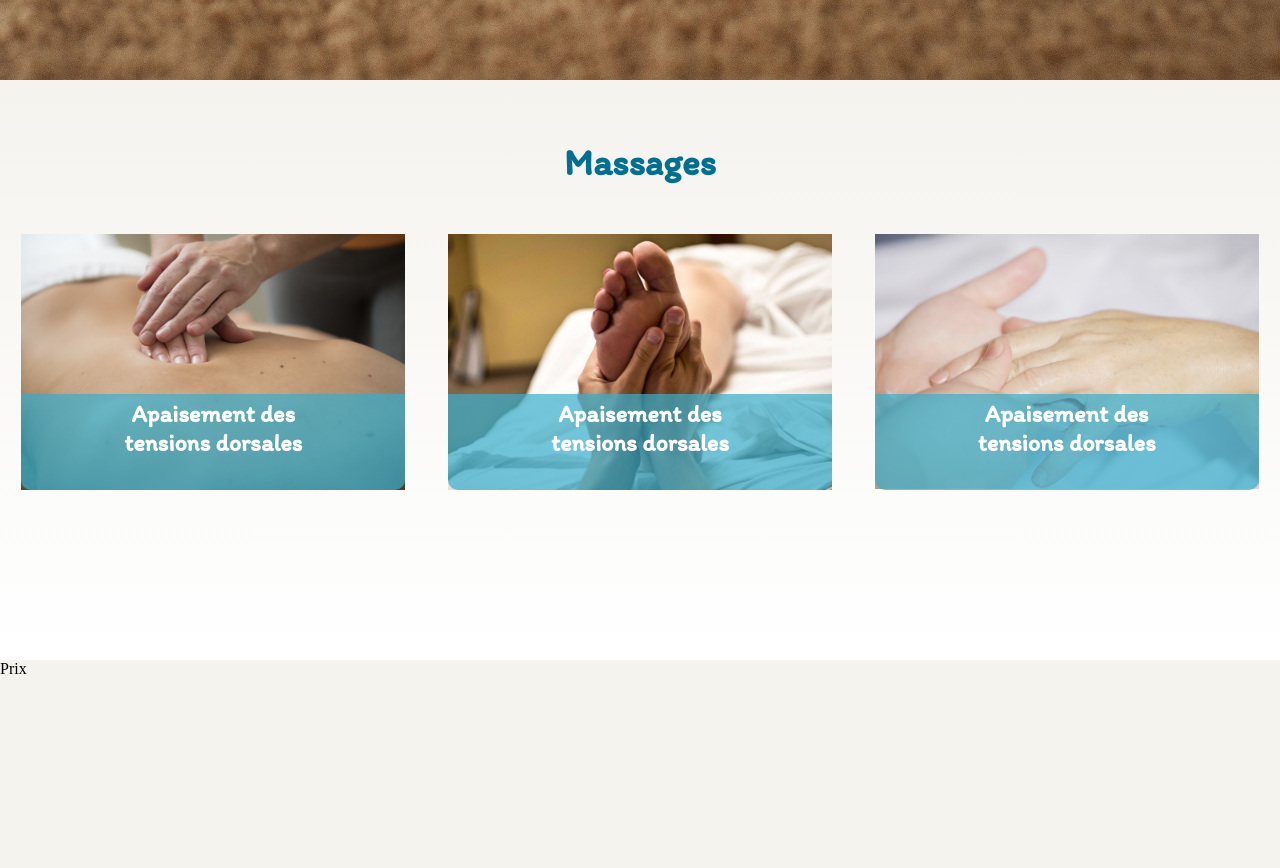
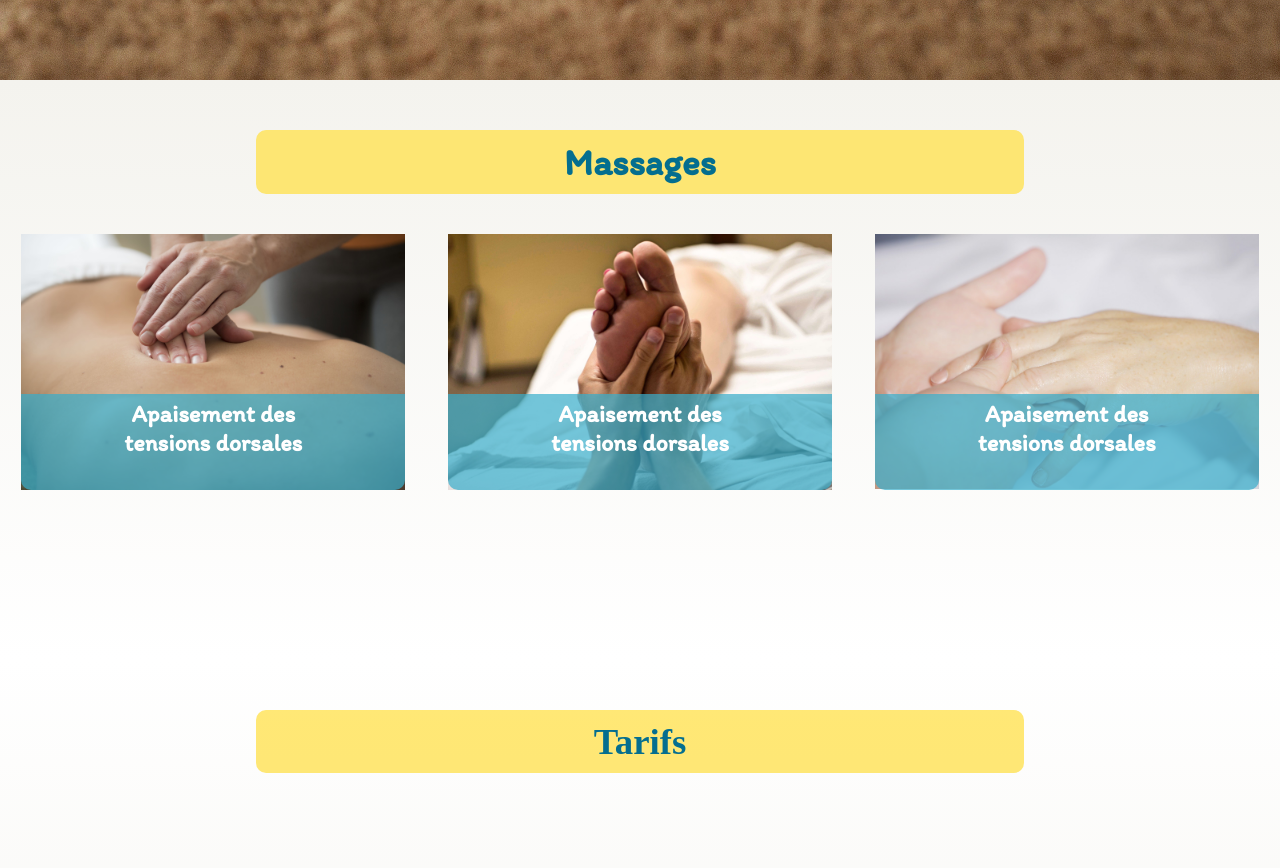
Before and after one commit to HeryRavelojaona/HSmassage, a Next.js app: page / in a window 1280 px wide. Shown: the part 720-1588 px from the top of the page. Built offline with nearby package versions, Linux system fonts and the light colour scheme.

Commit message:
Restyle title H2

```diff
--- a/components/About.js
+++ b/components/About.js
@@ -21,7 +21,9 @@ export default function About(){
     }, [ posY ])
     return(
         <div className="about" ref={ aboutRef }>
-            <h2>Massages</h2>
+            <div className="title">
+                <h2>Massages</h2>
+            </div>
             <motion.div initial={{ opacity : 0 }} animate={{ opacity :aboutOpacity}} transition={{ duration: 2 }} className="about-item">
                 <AboutItem
                     src="../images/dos.jpg"
--- a/components/Tarifs.js
+++ b/components/Tarifs.js
@@ -1,7 +1,10 @@
 export default function Tarifs(){
     return(
         <div className="tarifs">
-            Prix
+            <div className="title">
+                <h2>Tarifs</h2>
+            </div>
+
         </div>
     )
 }
--- a/styles/_About.scss
+++ b/styles/_About.scss
@@ -3,6 +3,12 @@
     min-height: 60vh;
     background: linear-gradient( $Beige, #fff);
     padding: 50px 0;
+    .title {
+        background-color: rgb(255, 227, 84, 0.8);
+        width: 60%;
+        margin: 0 auto;
+        border-radius: 10px;
+    }
     h2{
         color: $Saphirre;
         margin: 0;
--- a/styles/_Tarifs.scss
+++ b/styles/_Tarifs.scss
@@ -1,3 +1,18 @@
 .tarifs {
+    padding: 50px 0;
     min-height: 60vh;
+    background: linear-gradient( #fff, $Beige);
+    .title {
+        background-color: rgb(255, 227, 84, 0.8);
+        width: 60%;
+        margin: 0 auto;
+        border-radius: 10px;
+    }
+    .title h2 {
+        color: #046e8f;
+        margin: 0;
+        padding: 10px;
+        text-align: center;
+        font-size: 2.3em;
+    }
 }
```
